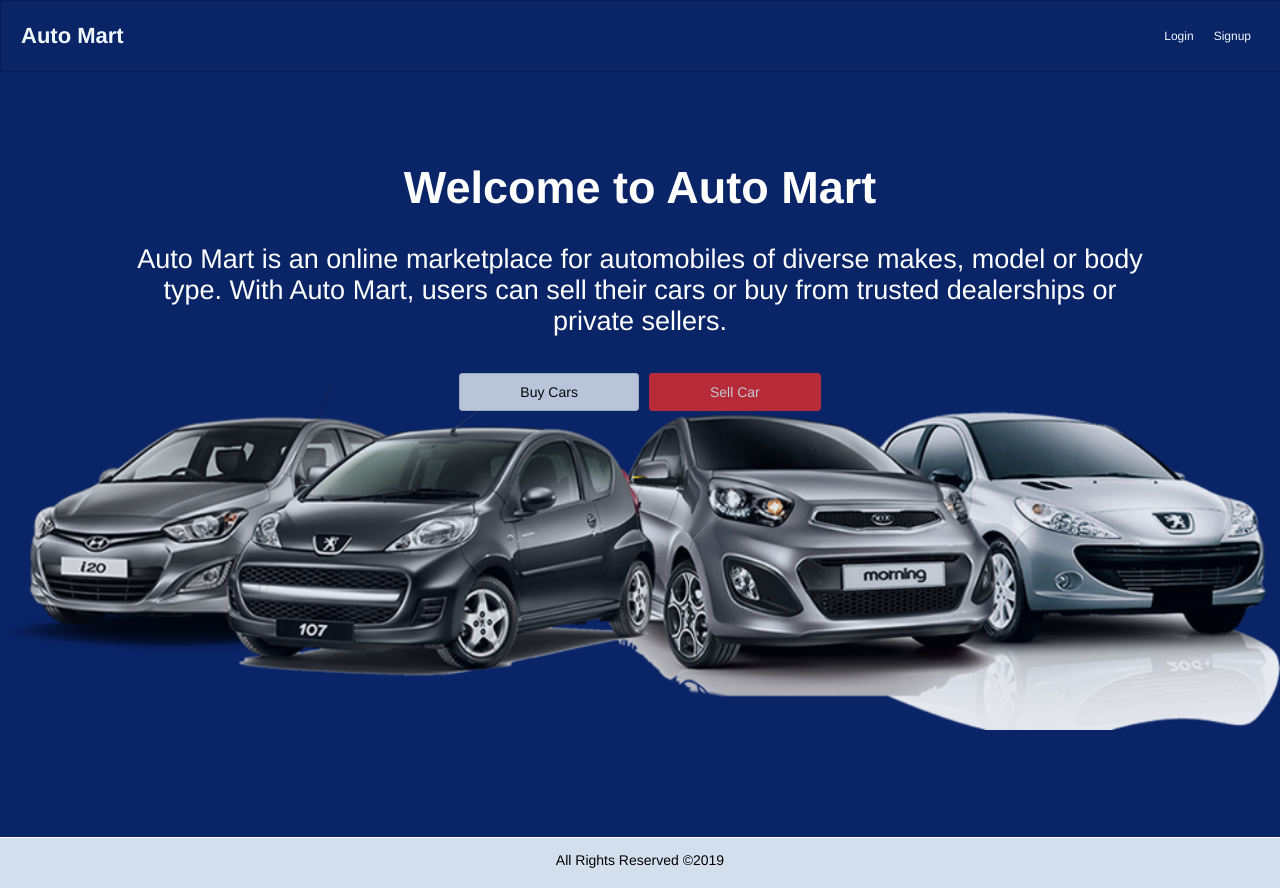
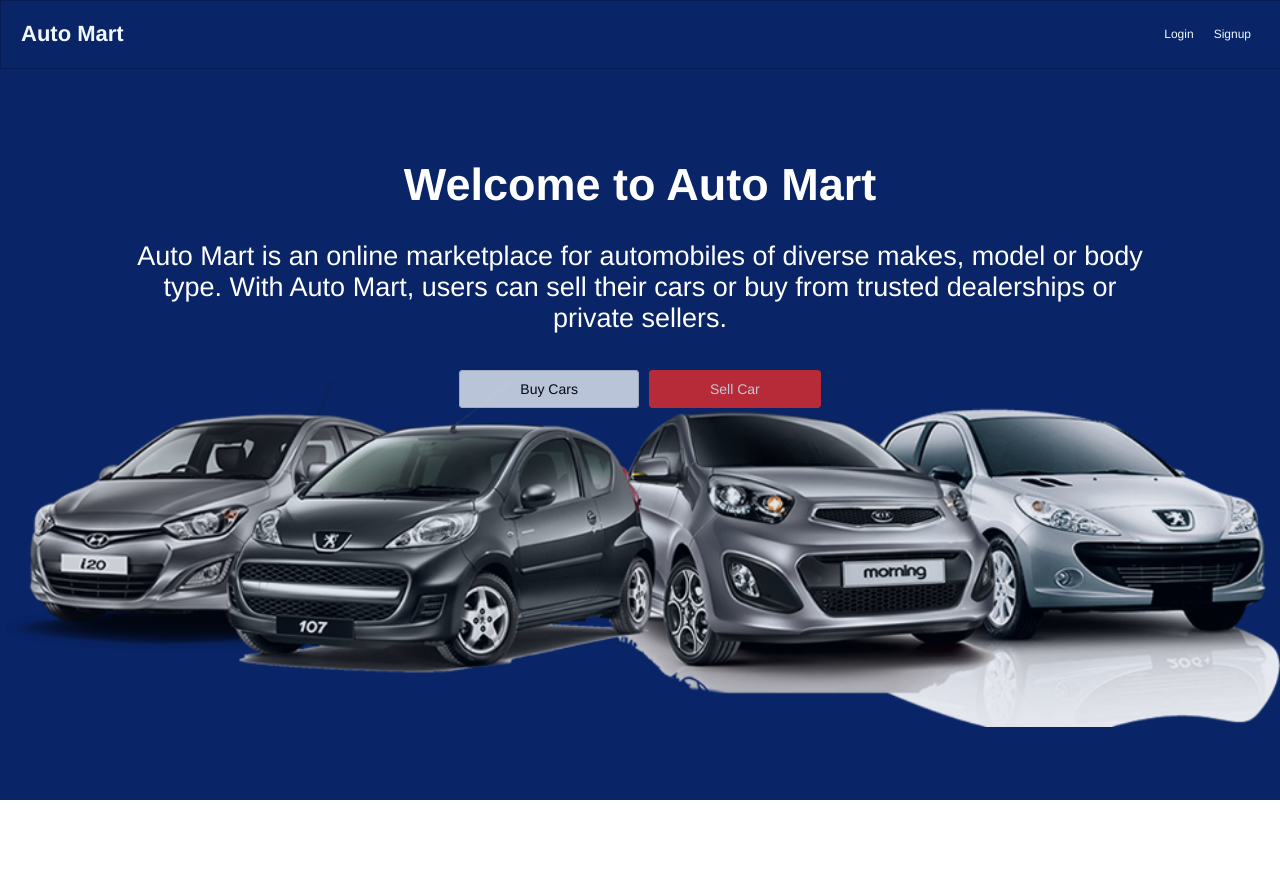
Before and after one commit to King-Success/Auto-Mart-React, a React (Create React App) app: page / in a window 1280 px wide. After the commit the page ends 800 px from the top, so only its background shows below. Built offline with nearby package versions, Linux system fonts and the light colour scheme; a web font is replaced by a local one.

Commit message:
install react router and setup accordingly

```diff
--- a/package.json
+++ b/package.json
@@ -5,6 +5,7 @@
   "dependencies": {
     "react": "^16.8.6",
     "react-dom": "^16.8.6",
+    "react-router-dom": "^5.0.1",
     "react-scripts": "3.0.1"
   },
   "scripts": {
--- a/src/App/App.css
+++ b/src/App/App.css
@@ -18,6 +18,7 @@
 .home__wrapper {
   display: flex;
   flex-direction: column;
+  height: 100vh;
 }
 
 .flex-center-horizontal {
--- a/src/App/App.js
+++ b/src/App/App.js
@@ -1,16 +1,17 @@
 import React from "react";
+import { BrowserRouter as Router, Route } from "react-router-dom";
 import Navigation from "../Nav/Nav";
-import Banner from "../Banner/Banner";
-import Footer from "../Footer/Footer";
+import Landing from "../Landing/Landing";
 import "./App.css";
 
 function App() {
   return (
-    <div className="home__wrapper">
-      <Navigation />
-      <Banner />
-      <Footer />
-    </div>
+    <Router>
+      <div className="home__wrapper">
+        <Navigation />
+        <Route exect path="/" component={Landing} />
+      </div>
+    </Router>
   );
 }
 
--- a/src/Banner/Banner.js
+++ b/src/Landing/Landing.js
@@ -1,8 +1,8 @@
 import React from "react";
-import "./Banner.css";
+import "./Landing.css";
 import bannerImage from "./bannerImage.png";
 
-function Banner() {
+function Landing() {
   return (
     <div id="header" className="banner d-flex flex-col">
       <div className="banner__image">
@@ -28,4 +28,4 @@
   );
 }
 
-export default Banner;
+export default Landing;
--- a/src/Nav/Nav.css
+++ b/src/Nav/Nav.css
@@ -62,12 +62,12 @@
 .front-main-nav li {
     text-align: center;
     margin: 15px auto;
-    transition: all 0.2s ease;
+    transition: all 0.1s ease;
 }
 
 .front-main-nav li:hover {
     font-weight: bold;
-    line-height: 4rem;
+    /* line-height: 4rem; */
 }
 
 .logo {
```
Also changed, not shown: src/Landing/Landing.css (renamed from src/Banner/Banner.css), src/Landing/bannerImage.png (renamed from src/Banner/bannerImage.png), 1 other file (tests, documents, lock files or other folders).
